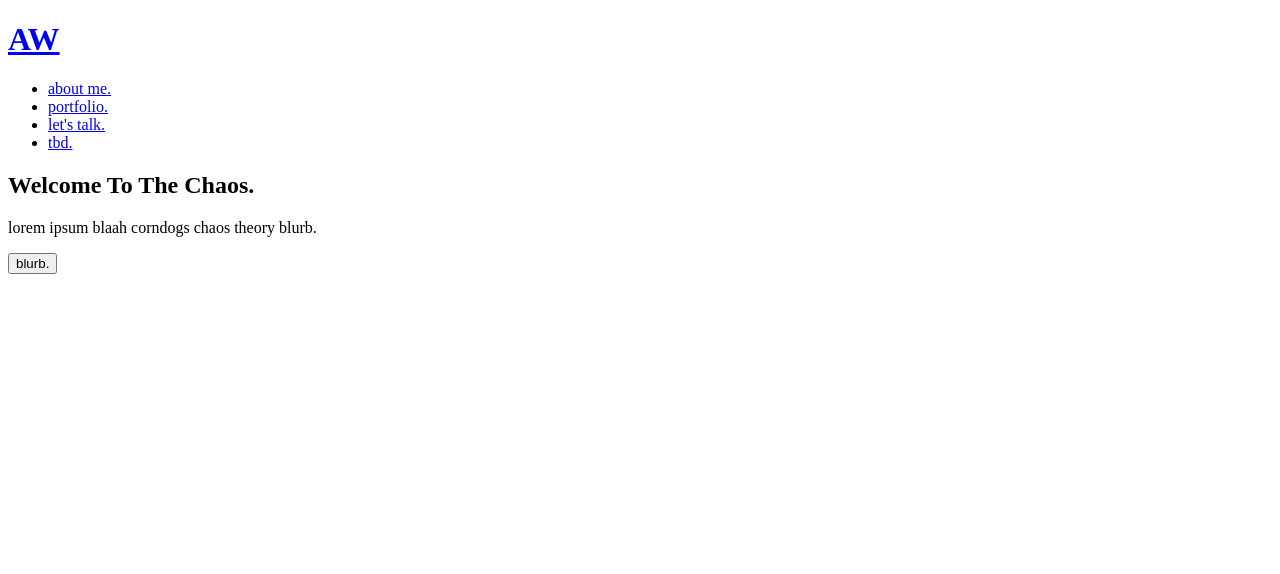
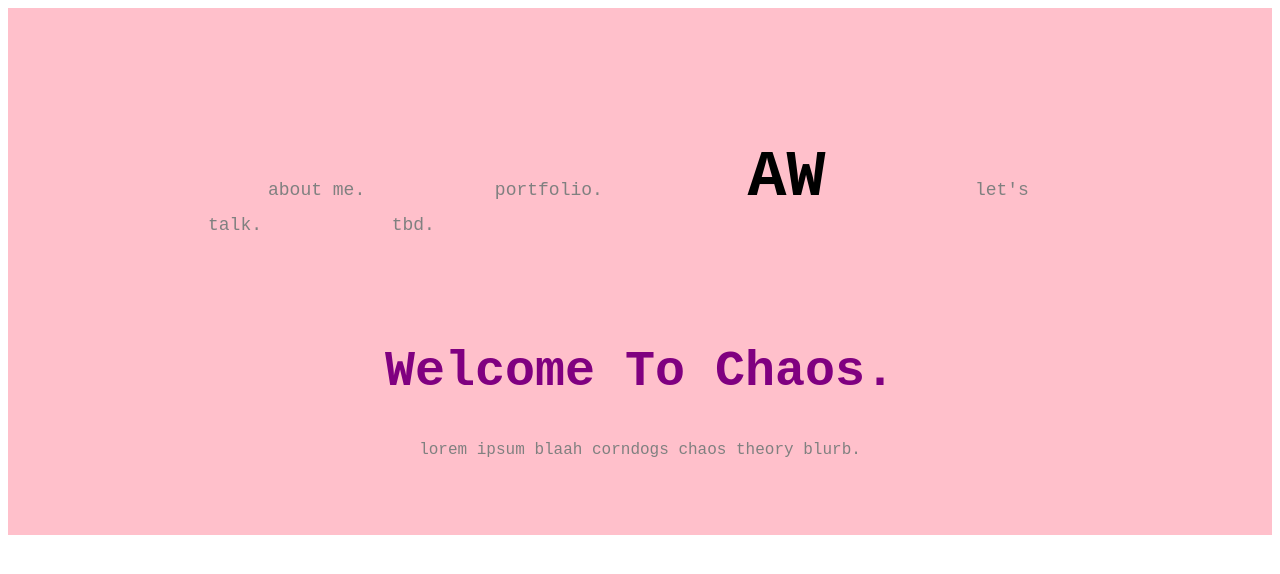
Before and after one commit to Aishels/potential-enigma, a plain HTML site: page index.html in a window 1280 px wide. Drawn offline with Linux system fonts and the light colour scheme.

Commit message:
placed skeleton css to header

```diff
--- a/assets/css/style.css
+++ b/assets/css/style.css
@@ -0,0 +1,71 @@
+:root {
+    --alpha: purple;
+    --beta: grey;
+    --omega: pink;
+}
+
+body {
+    color: var(--beta);
+    font-family:'Courier New', Courier, monospace;
+}
+
+/* HEADER + NAV STYLES START */
+
+header {
+    background-color: var(--omega);
+    padding: 60px 80px;
+    flex-wrap: wrap;
+    margin: 0;
+}
+
+header a {
+    text-decoration: none;
+}
+
+header h1 {
+    color: var(--alpha);
+    display: inline;
+    margin: 75px;
+
+}
+
+header h1 a {
+    color: black;
+    font-weight: bold;
+    margin: 0;
+    font-size: 65px;
+}
+
+header nav {
+    padding: 50px 80px;
+    justify-content: center;
+    /* flex-wrap: wrap; */
+    display: flex;
+    margin: 7px 0;
+}
+
+header nav ul li {
+    display: inline;
+}
+
+header nav ul li a {
+    color: var(--beta);
+    margin: 0 60px;
+    font-weight: lighter;
+    font-size: 18px;
+}
+
+.hero {
+color: var(--alpha);
+text-align: center;
+}
+
+.hero-welcome h2 {
+font-size: 50px;
+font-weight: bold;
+}
+
+.hero-welcome p {
+font-weight: lighter;
+color: var(--beta);
+}
--- a/index.html
+++ b/index.html
@@ -9,9 +9,6 @@
       <!-- header -->
       <header>
           <!-- navigation -->
-        <h1>
-            <a href="/">AW</a>
-        </h1>
         <nav>
             <ul>
                 <li>
@@ -20,6 +17,9 @@
                 <li>
                     <a href="#portfolio">portfolio.</a>
                 </li>
+                <h1>
+                    <a href="/">AW</a>
+                </h1>
                 <li>
                     <a href="#contact">let's talk.</a>
                 </li>
@@ -28,19 +28,16 @@
                 </li>
             </ul>
         </nav>
-      </header>
         <!-- end navigation -->
 
         <!-- hero / jumbotron -->
         <section class="hero">
             <div class="hero-welcome">
-                <h2>Welcome To The Chaos.</h2>
+                <h2>Welcome To Chaos.</h2>
                 <p>lorem ipsum blaah corndogs chaos theory blurb.</p>
-                <button type="link to something">
-                    blurb.
-                </button>
             </div>
         </section>
+        </header>
         <!-- end hero / jumbotron -->
 
       <!-- end header -->
```
